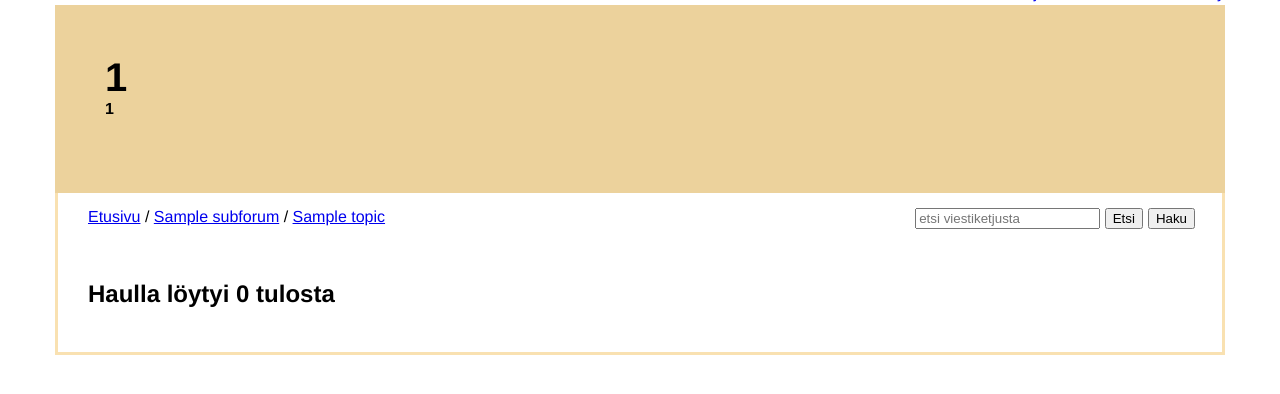
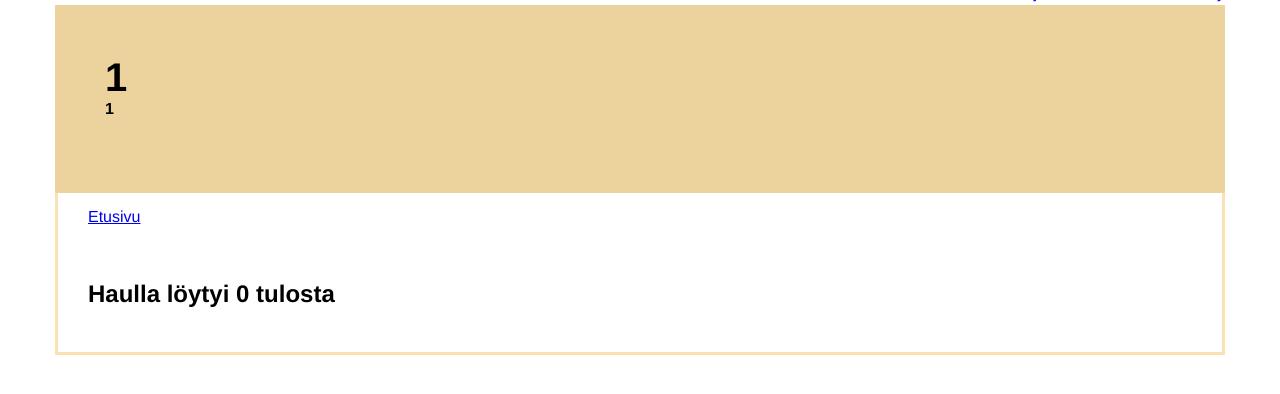
Before and after one commit to tunturikiuru/Tietokannat-ja-web-ohjelmointi, a Flask app: template templates/result.html in a window 1280 px wide. Shown: the part 41-435 px from the top of the page. Run offline with Flask 3, Linux system fonts and the light colour scheme; the template is opened without the code that fills it: most values are stand-ins (such as "Sample title", 1, 10 or a date in 2020).

Commit message:
search from subforum

```diff
--- a/app.py
+++ b/app.py
@@ -122,10 +122,16 @@ def logout():
 @app.route("/topic/<int:topic_id>/result")
 def search_from_topic(topic_id):
     forum_name = dbf.fetch_title()
-    subforum = dbf.fetch_subforum_by_topic(topic_id)
-    topic = dbf.fetch_topic(topic_id)
+    #subforum = dbf.fetch_subforum_by_topic(topic_id)
+    #topic = dbf.fetch_topic(topic_id)
     messages = dbf.search_from_topic(request, topic_id)
-    return render_template("result.html", messages=messages, forum_name=forum_name, subforum=subforum, topic=topic)
+    return render_template("result.html", messages=messages, forum_name=forum_name)
+
+@app.route("/subforum/<int:subforum_id>/result")
+def search_from_subforum(subforum_id):
+    forum_name = dbf.fetch_title()
+    messages = dbf.search_from_subforum(request, subforum_id)
+    return render_template("result.html", messages=messages, forum_name=forum_name)
 
 
 # SETTINGS
--- a/templates/result.html
+++ b/templates/result.html
@@ -1,16 +1,4 @@
 {% extends "layout.html" %}
-
-{% block search %}
-<form action="/topic/{{ topic[1] }}/result" method="GET">
-    <input type="text" name="query" placeholder="etsi viestiketjusta">
-    <input type="submit" value="Etsi">
-</form>
-<a href="/search"><button class="advanced_search">Haku</button></a>
-{% endblock %}
-
-{% block path %}
-/ <a href="/subforum/{{ subforum[1] }}">{{ subforum[0] }}</a> / <a href="/topic/{{ topic[1] }}"> {{ topic[0] }} </a><br>
-{% endblock %}
 
 {% block content %}
 <h3>Haulla löytyi {{ messages | length }} tulosta</h3>
@@ -26,8 +14,6 @@
                     </div>
                 </li>
             </ul>
-
-
         </div>
         <div class="message-right">
             <div class="search-header">
```
Also changed, not shown: database_functions.py (+9 -0 lines), templates/subforum.html (+8 -0 lines).
